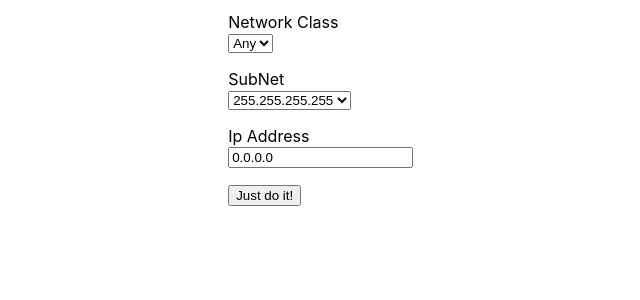
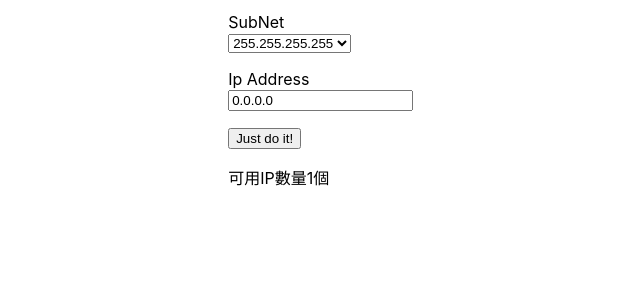
Before and after one commit to sheepdragon1031/107_IPSubnetCalculator, a React (Create React App) app: page / in a window 1280 px wide. Shown: the top 300 px of the page, without its empty margins (15-655 px from the left). Built offline with nearby package versions, Linux system fonts and the light colour scheme.

Commit message:
Already calculate the number of sub-IP
已經可計算子IP數量，但是渲染延遲還沒解決...

```diff
--- a/src/App.css
+++ b/src/App.css
@@ -5,8 +5,8 @@
   min-width: 19.5rem;
   margin: auto;
 }
-.title{
-  width: 10rem;
+.title, .components > span{
+  width: 100%;
   display: block;
 }
 .components{
--- a/src/App.js
+++ b/src/App.js
@@ -1,8 +1,9 @@
 import React, { Component  } from 'react';
 import PropTypes from 'prop-types';
-import HetWorkClass from './components/networkclass';
+// import HetWorkClass from './components/networkclass';
 import SubNet from './components/subnet';
 import IpAddress from './components/ipaddress';
+import Reply from './components/reply'
 import './App.css';
 
 class App extends Component {
@@ -10,24 +11,45 @@ class App extends Component {
     super(props)
     this.state  = {
         maskIPVal: '255.255.255.255',
-        netWorkClass: 'Any',
-        ipAddress: '0.0.0.0'
+        // netWorkClass: 'Any',
+        ipAddress: '0.0.0.0',
+        responsive : { type: 'null', responsive: null, data: { exp: 0}}
     };
   }
 
-  stateHetWorkClass = (val) =>{
-    this.setState({netWorkClass: val})
-  }
+  // stateHetWorkClass = (val) =>{
+  //   this.setState({netWorkClass: val})
+  // }
   stateSubNet = (val) =>{
     this.setState({maskIPVal: val})
   }
   stateIpAddress = (val) =>{
     this.setState({ipAddress: val})
   }
+
   render() {
-    // const subnet = {0: 256, 128: 128, 192: 64, 224: 32, 240: 16, 248: 8, 252: 4, 254: 2, 255: 0};
+    let resetResponsive = () =>{
+      responsive.data.exp = 0
+      responsive.type = 'null'
+      responsive.responsive = null
+    }
+    const responsive = this.state.responsive;
+    const subnet = ['255','254','252','248','240','224','192','128','0'];
     const justDoit = (e) =>{
-      console.log(this.state)
+      let mask = this.state.maskIPVal.split('.')
+      resetResponsive()
+      mask.forEach((val,index)=>{
+        if(subnet.indexOf(val) === -1){
+          responsive.responsive = '網路遮罩格式錯誤，請依照指定計算數值填寫'
+          responsive.type = 'error'
+        }
+        if(index !== 3){
+          responsive.responsive = '網路遮罩格式錯誤，請依照指定數值填寫長度'
+          responsive.type = 'error'
+        }
+        responsive.data.exp += subnet.indexOf(val)
+      })
+      console.log('???');
     }
     this.setState.PropTypes = {
       maskIPVal: PropTypes.string.isRequired,
@@ -36,12 +58,13 @@ class App extends Component {
     }
     return (
       <div className="App" key="App">
-        <HetWorkClass setState={this.stateHetWorkClass}/>
+        {/* <HetWorkClass setState={this.stateHetWorkClass}/> */}
         <SubNet setState={this.stateSubNet}/>
         <IpAddress setState={this.stateIpAddress} getState={this.state.ipAddress} />
         <div className="components">
           <input type="button" value="Just do it!" onClick={justDoit}></input>
         </div>
+        <Reply getState={this.state.responsive}/>
       </div>
     )
   }
--- /dev/null
+++ b/src/components/reply.js
@@ -0,0 +1,22 @@
+
+import React, { Component } from 'react';
+class reply extends Component {
+  render() {
+    const getState = this.props.getState;
+    let type
+    let responsive
+    if(getState.type != 'null')
+      type = <span>{getState.type}</span>
+    if(getState.responsive)
+      responsive = <span>{getState.responsive}</span>
+
+    return (
+        <div className="components" key="reply">
+          <span>{type}</span>
+          <span>{responsive}</span>
+          <span>可用IP數量{Math.pow(2, getState.data.exp)}個</span>
+        </div>
+      )
+  }
+}
+export default reply;
```
